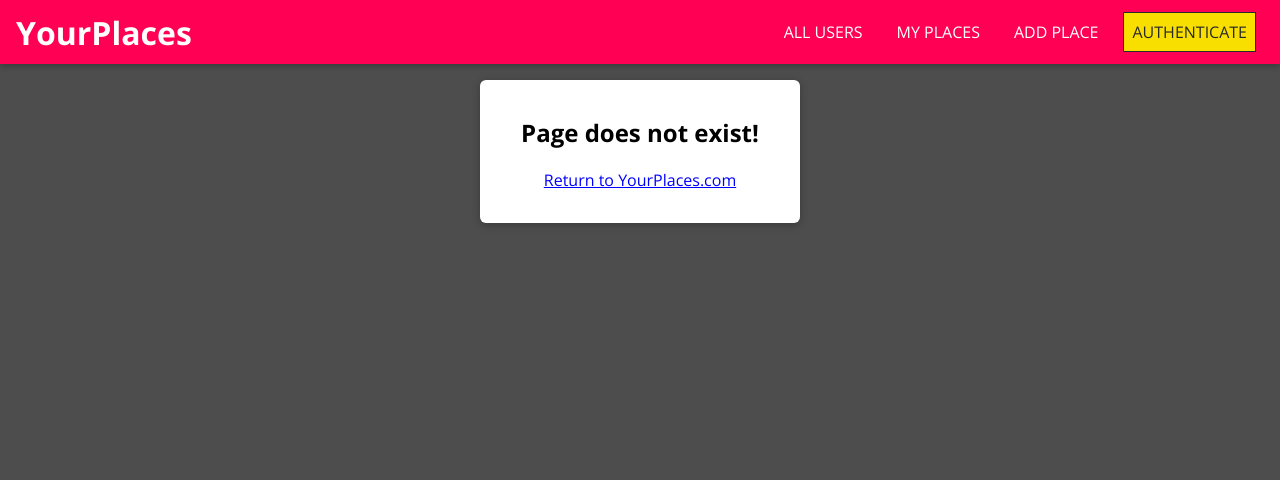
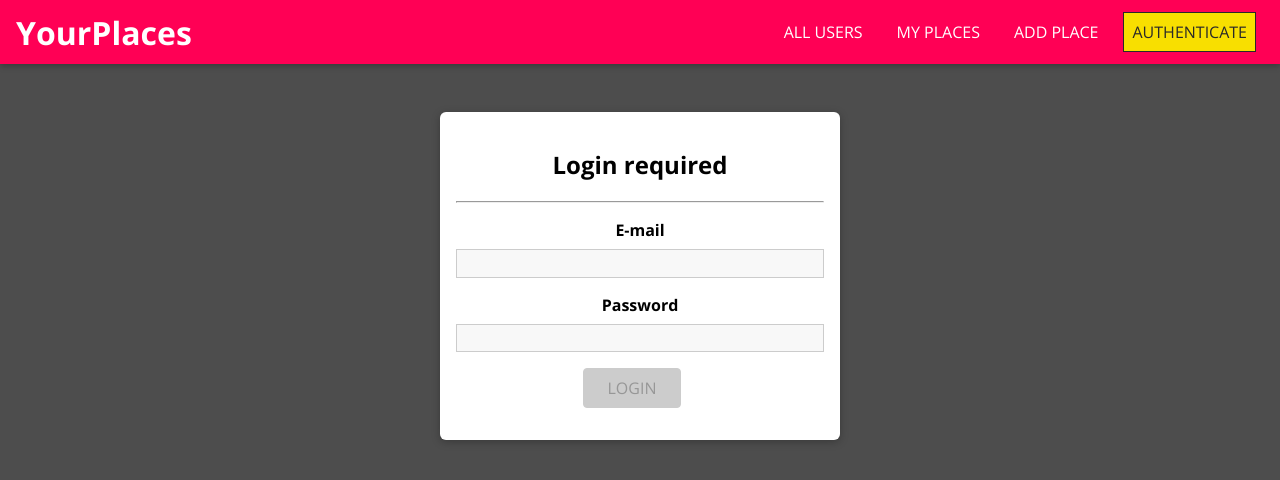
Before and after one commit to msllagas/places, a React (Create React App) app in the folder frontend/: page /auth in a window 1280 px wide. Shown: the top 480 px of the page. Built offline with nearby package versions, Linux system fonts and the light colour scheme.

Commit message:
Added auth page and created login form

```diff
--- a/frontend/src/App.js
+++ b/frontend/src/App.js
@@ -4,6 +4,7 @@
 import UserPlaces from "./places/pages/UserPlaces";
 import MainNavigation from "./shared/components/Navigation/MainNavigation";
 import UpdatePlace from "./places/pages/UpdatePlace";
+import Auth from "./user/pages/Auth";
 import Redirect from "./shared/components/Navigation/Redirect";
 
 function App() {
@@ -18,6 +19,7 @@
           <Route path="/places/new" element={<NewPlace />} exact="true" />
           <Route path="/places/:placeId" element={<UpdatePlace />} exact="true" />dddddd
           {/* <Route path="*" element={<Navigate to="/" />} replace/> */}
+          <Route path="/auth" element={<Auth/>}/>
           <Route path="*" element={<Redirect />} />
         </Routes>
       </main>
--- /dev/null
+++ b/frontend/src/user/pages/Auth.css
@@ -0,0 +1,15 @@
+.authentication__header {
+    color: white;
+    text-align: center;
+  }
+
+  .authentication {
+    width: 90%;
+    max-width: 25rem;
+    margin: 7rem auto;
+    text-align: center;
+  }
+
+  .authentication form {
+    margin-bottom: 1rem;
+  }
--- /dev/null
+++ b/frontend/src/user/pages/Auth.js
@@ -0,0 +1,58 @@
+import React from "react";
+
+import Card from "../../shared/components/UIElements/Card";
+import Input from "../../shared/components/FormElements/Input";
+import Button from "../../shared/components/FormElements/Button";
+import {
+  VALIDATOR_EMAIL,
+  VALIDATOR_MINLENGTH,
+} from "../../shared/util/validator";
+import useForm from "../../shared/hooks/form-hooks";
+import "./Auth.css";
+
+const Auth = () => {
+    const [formState, inputHandler] = useForm({
+        email: {
+            value: '',
+            isValid: false
+        },
+        password: {
+            value: '',
+            isValid: false
+        }
+    }, false);
+
+    const authSubmitHandler = event => {
+        event.preventDefault();
+
+    }
+  return (
+    <Card className="authentication">
+      <h2>Login required</h2>
+      <hr />
+      <form onSubmit={authSubmitHandler}>
+        <Input
+          id="email"
+          element="input"
+          type="email"
+          label="E-mail"
+          validators={[VALIDATOR_EMAIL()]}
+          errorText="Please enter a valid e-mail address."
+          onInput={inputHandler}
+        />
+        <Input
+          id="password"
+          element="input"
+          type="password"
+          label="Password"
+          validators={[VALIDATOR_MINLENGTH(8)]}
+          errorText="Please enter password with at least 8 characters."
+          onInput={inputHandler}
+        />
+        <Button type="submit" disabled={!formState.isValid} >LOGIN</Button>
+      </form>
+    </Card>
+  );
+};
+
+export default Auth;
```
